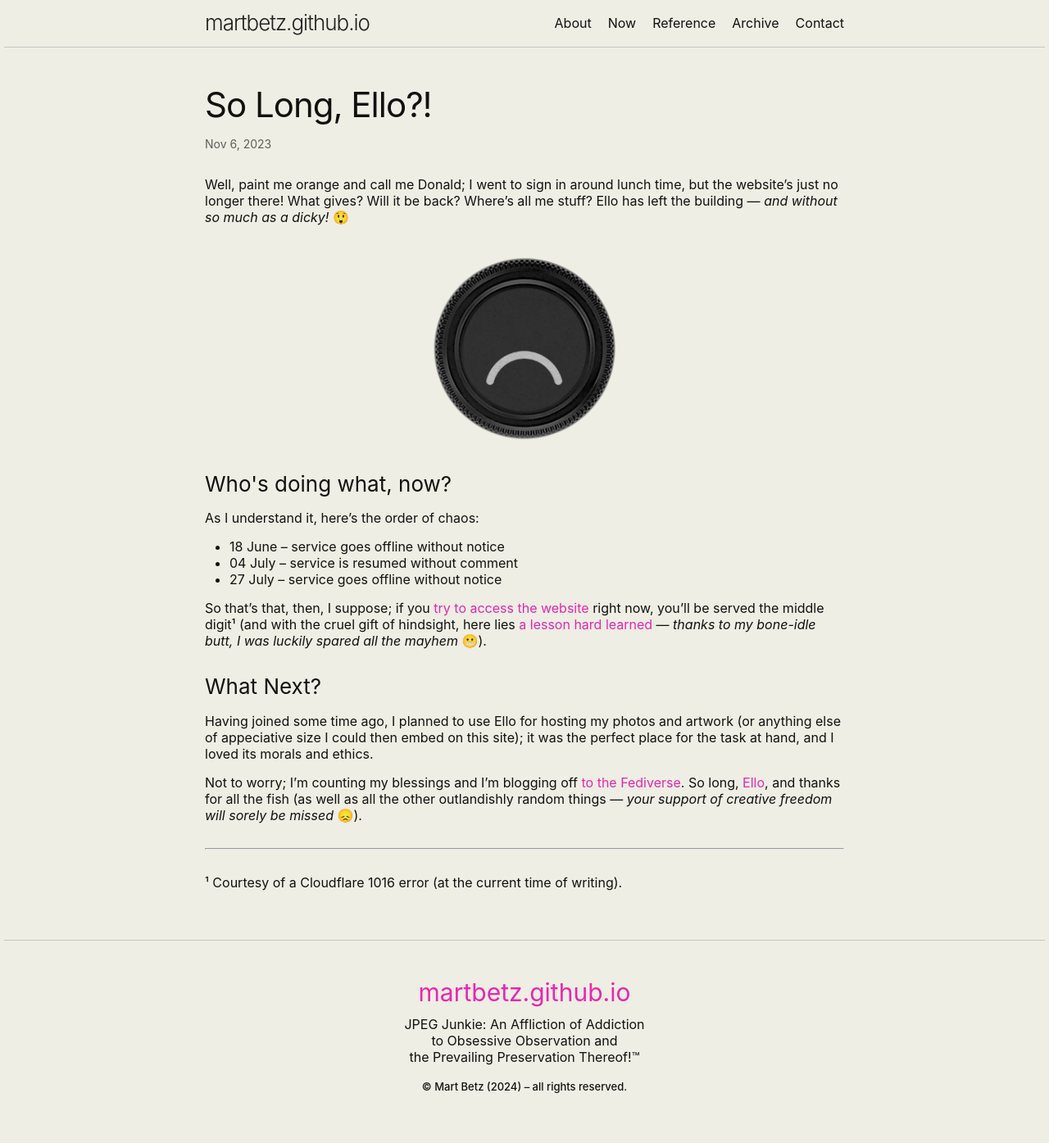
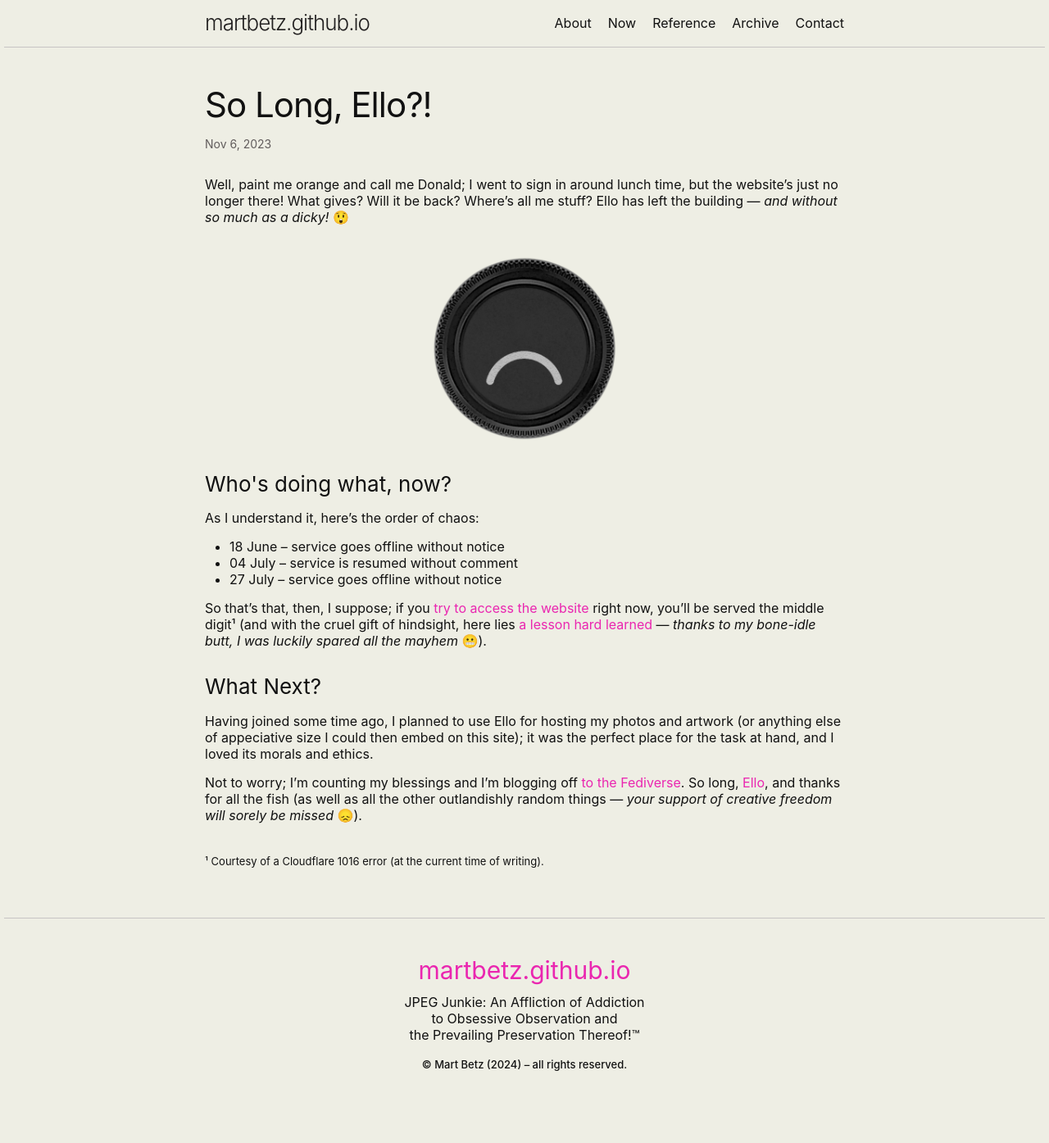
Before and after one commit to martbetz/martbetz.github.io, a Jekyll site: the page built from _posts/2023-11-06-so-long-ello.md, in a window 1280 px wide. Shown: the whole page at 82% size. Built offline with Jekyll 4.4.1, drawn with Linux system fonts in a browser that asks for light colours; after the commit the page ends 1368 px from its top, so only the background shows below that.

Commit message:
Update 2023-11-06-so-long-ello.md

```diff
--- a/_posts/2023-11-06-so-long-ello.md
+++ b/_posts/2023-11-06-so-long-ello.md
@@ -37,6 +37,8 @@
 
 Not to worry; I’m counting my blessings and I’m blogging off [to the Fediverse](https://www.fediverse.to). So long, [Ello](https://en.m.wikipedia.org/wiki/Ello_(social_network)), and thanks for all the fish (as well as all the other outlandishly random things&nbsp;— <i>your support of creative freedom will sorely be missed&nbsp;</i>😞).
 
-<hr>
-
+<p style="padding-top: 20px">
+<font size="2">
 ¹ Courtesy of a Cloudflare 1016 error (at the current time of writing).
+</font>
+</p>
```
